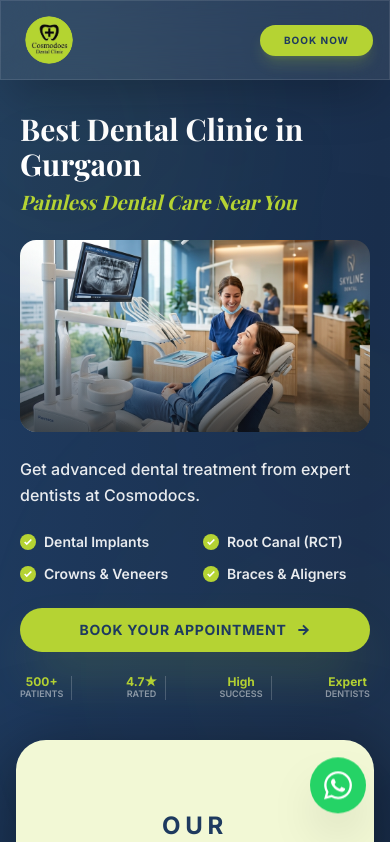
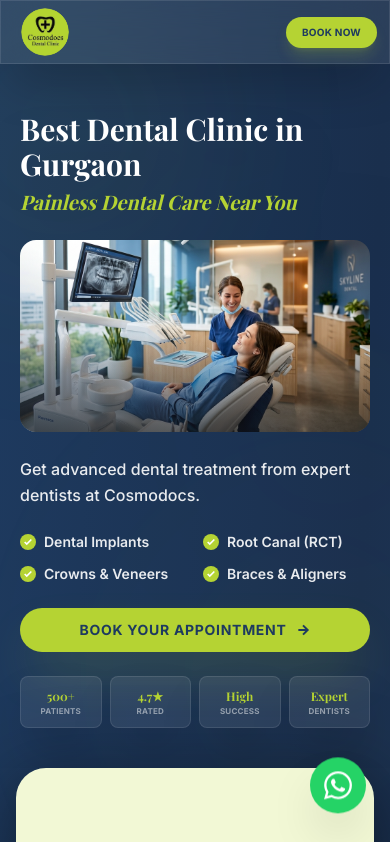
Before and after one commit to innovadertechnologies/Cosmodocs, a Next.js app: page / in a window 390 px wide. Shown: the top 842 px of the page. Built offline with nearby package versions, Linux system fonts and the light colour scheme.

Commit message:
hero section updated

```diff
--- a/src/app/components/Hero.tsx
+++ b/src/app/components/Hero.tsx
@@ -79,20 +79,17 @@ export default function Hero() {
           </svg>
         </a>
 
-        {/* Stats - compact inline row */}
-        <div className="flex items-center justify-between gap-1 animate-fadeInUp">
+        {/* Stats - glass card grid like desktop */}
+        <div className="grid grid-cols-4 gap-2 animate-fadeInUp">
           {[
             { val: "500+", lab: "Patients" },
             { val: "4.7★", lab: "Rated" },
             { val: "High", lab: "Success" },
             { val: "Expert", lab: "Dentists" },
-          ].map((s, i) => (
-            <div key={s.lab} className="flex items-center gap-1">
-              <div className="text-center">
-                <div className="text-xs font-bold text-lemon-green leading-none">{s.val}</div>
-                <div className="text-[9px] uppercase text-white/50 font-semibold leading-tight">{s.lab}</div>
-              </div>
-              {i < 3 && <div className="w-px h-6 bg-white/20 ml-1" />}
+          ].map((s) => (
+            <div key={s.lab} className="glass-card p-2 rounded-lg border border-white/10 flex flex-col items-center text-center justify-center min-h-[52px]">
+              <div className="text-xs font-serif font-bold text-lemon-green leading-tight">{s.val}</div>
+              <div className="text-[8px] uppercase tracking-wide text-white/50 font-bold leading-tight mt-0.5">{s.lab}</div>
             </div>
           ))}
         </div>
@@ -106,9 +103,9 @@ export default function Hero() {
             zoom: scale,
             margin: "0 auto",
           }}
-          className="min-h-screen flex items-center px-6 relative z-10 pb-12"
+          className="min-h-screen flex items-center px-10 relative z-10 pb-12"
         >
-          <div className="grid grid-cols-2 gap-12 items-center">
+          <div className="grid grid-cols-[44%_56%] gap-16 items-center w-full">
             {/* Left Column: Content */}
             <div className="flex flex-col items-start text-left">
 
@@ -193,7 +190,7 @@ export default function Hero() {
               </div>
             </div>
 
-            <div className="relative h-[480px] animate-fadeInUp delay-200 rounded-xl overflow-hidden">
+            <div className="relative h-[480px] animate-fadeInUp delay-200 rounded-xl overflow-hidden ml-auto w-full">
 
               <Image
                 src="/hero-bg.png"
--- a/src/app/components/Navbar.tsx
+++ b/src/app/components/Navbar.tsx
@@ -25,7 +25,7 @@ export default function Navbar() {
     <>
       {<nav
         className="fixed top-0 left-0 right-0 z-[100]">
-        <div className={`h-20 flex items-center justify-between transition-all duration-500 glass-card py-2.5 px-4 lg:px-6 ${scrolled ? "shadow-lemon-green/10" : "shadow-md"
+        <div className={`h-16 flex items-center justify-between transition-all duration-500 glass-card py-2.5 px-3 sm:px-4 lg:px-6 ${scrolled ? "shadow-lemon-green/10" : "shadow-md"
           }`}>
           {/* Logo */}
           <a href="#hero" className="flex items-center ml-2 lg:ml-6 gap-2 group">
@@ -72,7 +72,7 @@ export default function Navbar() {
             </a> */}
             <a
               href="#contact"
-              className="bg-lemon-green text-medical-blue px-6 py-2 rounded-full font-bold text-[10px] sm:text-xs uppercase tracking-widest shadow-lg shadow-lemon-green/20 hover:scale-105 active:scale-95 transition-all"
+              className="bg-lemon-green text-medical-blue px-4 sm:px-6 py-2 rounded-full font-bold text-[10px] uppercase tracking-wide sm:tracking-widest shadow-lg shadow-lemon-green/20 hover:scale-105 active:scale-95 transition-all whitespace-nowrap"
             >
               Book Now
             </a>
```
